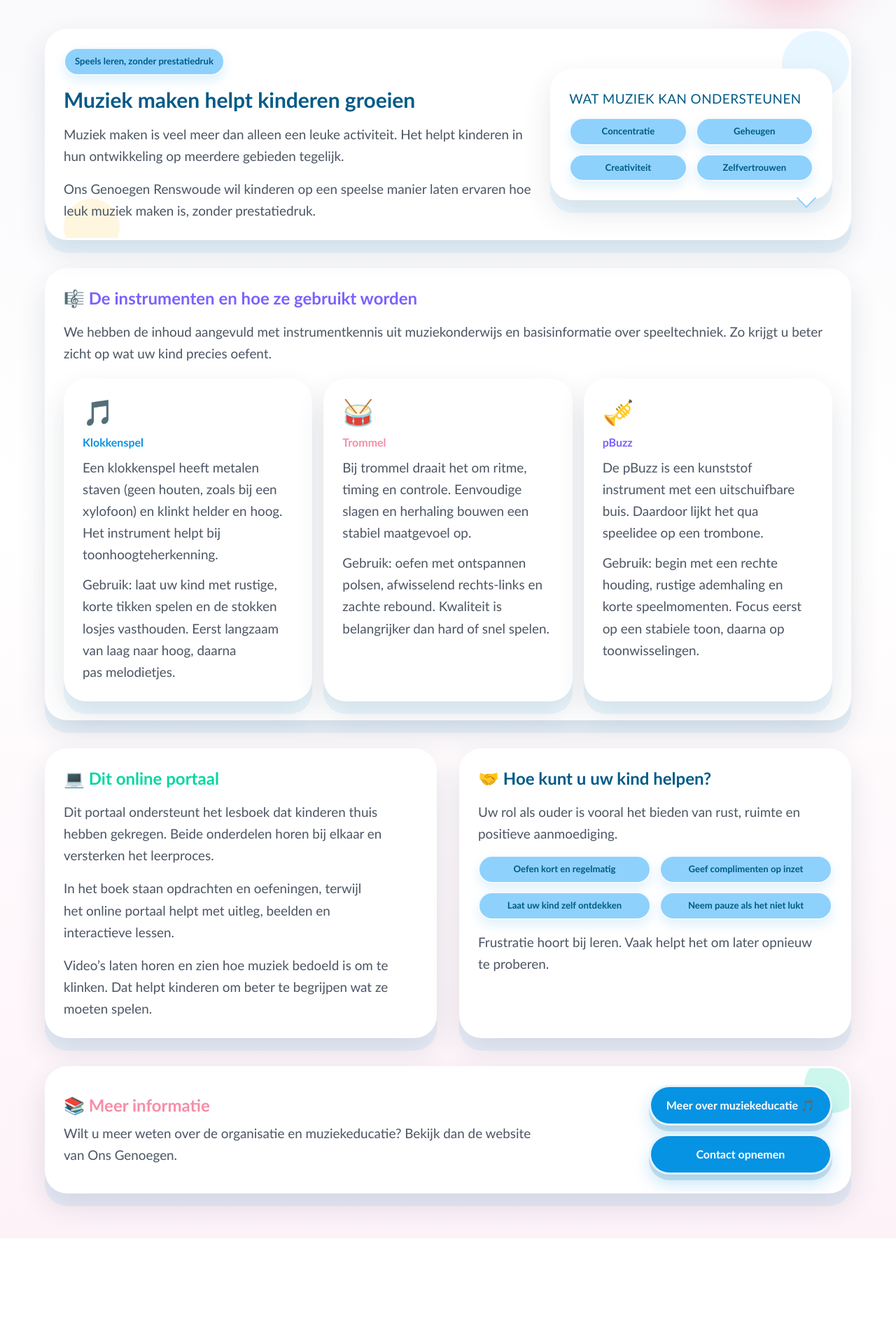
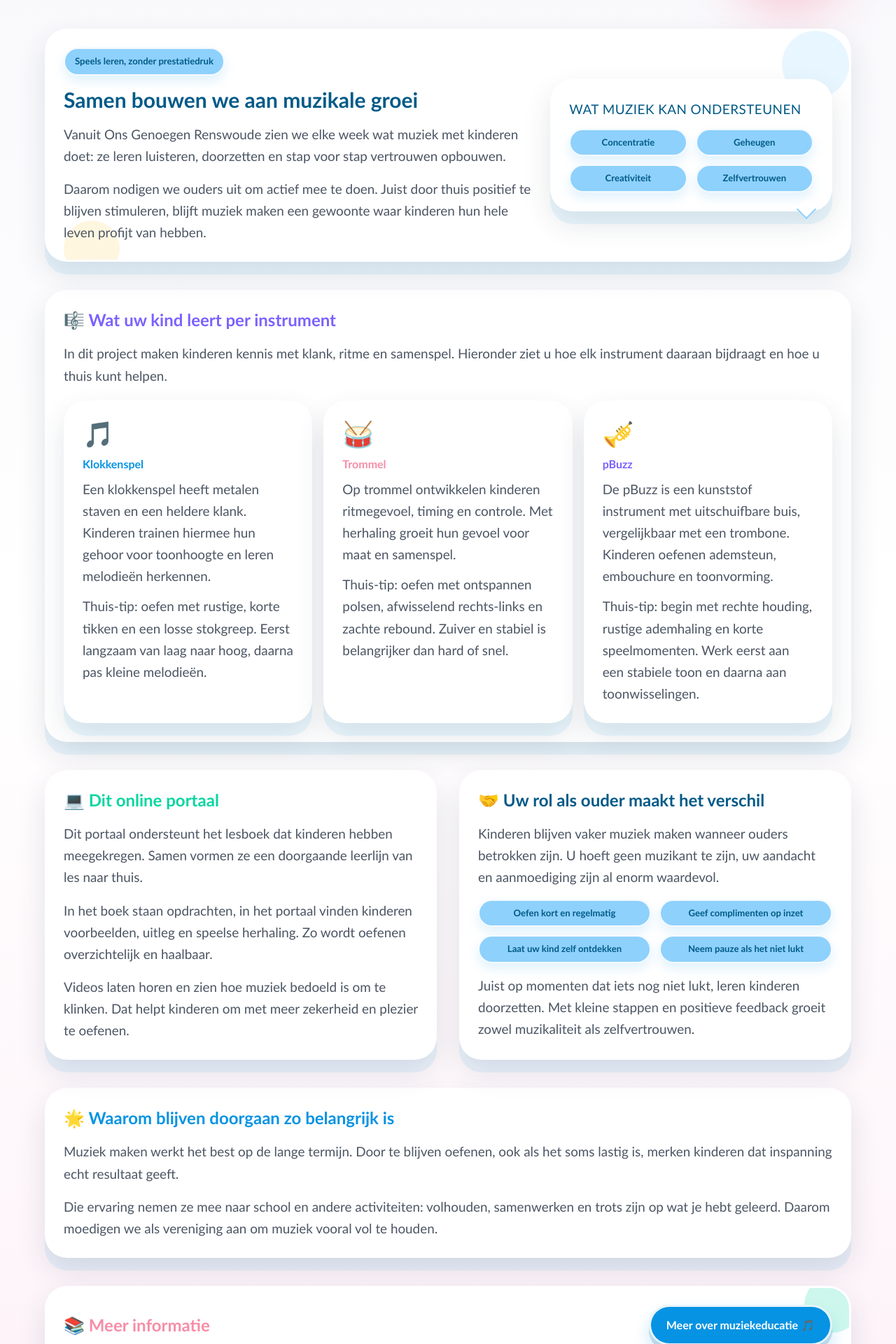
Before and after one commit to ThijsvdM/plezier-in-muziek-maken, a Next.js app: page /ouders in a window 1280 px wide. Shown: the part 380-2300 px from the top of the page at 70% size. Before the commit the page ends 2149 px from the top, so only its background shows below. Built offline with nearby package versions, Linux system fonts and the light colour scheme.

Commit message:
textual changes in lesson pages and parent page

```diff
--- a/src/app/ouders/page.js
+++ b/src/app/ouders/page.js
@@ -26,7 +26,7 @@ export default function OudersPage() {
           </h1>
 
           <p className="subtitle mx-auto mt-3 max-w-2xl">
-            Alles wat u nodig heeft om uw kind thuis op een speelse, rustige manier te begeleiden.
+            Als muziekvereniging nemen we u graag mee in dit project, zodat uw kind met plezier kan blijven groeien in muziek.
           </p>
         </div>
 
@@ -38,13 +38,13 @@ export default function OudersPage() {
             <div>
               <div className="badge mb-4">Speels leren, zonder prestatiedruk</div>
               <h2 className="text-3xl font-black mb-4" style={{ color: "var(--primary-dark)" }}>
-                Muziek maken helpt kinderen groeien
+                Samen bouwen we aan muzikale groei
               </h2>
               <p className="subtitle mb-4">
-                Muziek maken is veel meer dan alleen een leuke activiteit. Het helpt kinderen in hun ontwikkeling op meerdere gebieden tegelijk.
+                Vanuit Ons Genoegen Renswoude zien we elke week wat muziek met kinderen doet: ze leren luisteren, doorzetten en stap voor stap vertrouwen opbouwen.
               </p>
               <p className="subtitle">
-                Ons Genoegen Renswoude wil kinderen op een speelse manier laten ervaren hoe leuk muziek maken is, zonder prestatiedruk.
+                Daarom nodigen we ouders uit om actief mee te doen. Juist door thuis positief te blijven stimuleren, blijft muziek maken een gewoonte waar kinderen hun hele leven profijt van hebben.
               </p>
             </div>
 
@@ -64,11 +64,11 @@ export default function OudersPage() {
 
         <section className="card mb-8 md:mb-10">
           <h2 className="text-2xl font-black mb-4" style={{ color: "var(--purple)" }}>
-            🎼 De instrumenten en hoe ze gebruikt worden
+            🎼 Wat uw kind leert per instrument
           </h2>
 
           <p className="subtitle mb-5">
-            We hebben de inhoud aangevuld met instrumentkennis uit muziekonderwijs en basisinformatie over speeltechniek. Zo krijgt u beter zicht op wat uw kind precies oefent.
+            In dit project maken kinderen kennis met klank, ritme en samenspel. Hieronder ziet u hoe elk instrument daaraan bijdraagt en hoe u thuis kunt helpen.
           </p>
 
           <div className="grid gap-4 md:grid-cols-3">
@@ -78,10 +78,10 @@ export default function OudersPage() {
                 Klokkenspel
               </h3>
               <p className="subtitle text-sm mb-3">
-                Een klokkenspel heeft metalen staven (geen houten, zoals bij een xylofoon) en klinkt helder en hoog. Het instrument helpt bij toonhoogteherkenning.
+                Een klokkenspel heeft metalen staven en een heldere klank. Kinderen trainen hiermee hun gehoor voor toonhoogte en leren melodieën herkennen.
               </p>
               <p className="subtitle text-sm">
-                Gebruik: laat uw kind met rustige, korte tikken spelen en de stokken losjes vasthouden. Eerst langzaam van laag naar hoog, daarna pas melodietjes.
+                Thuis-tip: oefen met rustige, korte tikken en een losse stokgreep. Eerst langzaam van laag naar hoog, daarna pas kleine melodieën.
               </p>
             </article>
 
@@ -91,10 +91,10 @@ export default function OudersPage() {
                 Trommel
               </h3>
               <p className="subtitle text-sm mb-3">
-                Bij trommel draait het om ritme, timing en controle. Eenvoudige slagen en herhaling bouwen een stabiel maatgevoel op.
+                Op trommel ontwikkelen kinderen ritmegevoel, timing en controle. Met herhaling groeit hun gevoel voor maat en samenspel.
               </p>
               <p className="subtitle text-sm">
-                Gebruik: oefen met ontspannen polsen, afwisselend rechts-links en zachte rebound. Kwaliteit is belangrijker dan hard of snel spelen.
+                Thuis-tip: oefen met ontspannen polsen, afwisselend rechts-links en zachte rebound. Zuiver en stabiel is belangrijker dan hard of snel.
               </p>
             </article>
 
@@ -104,10 +104,10 @@ export default function OudersPage() {
                 pBuzz
               </h3>
               <p className="subtitle text-sm mb-3">
-                De pBuzz is een kunststof instrument met een uitschuifbare buis. Daardoor lijkt het qua speelidee op een trombone.
+                De pBuzz is een kunststof instrument met uitschuifbare buis, vergelijkbaar met een trombone. Kinderen oefenen ademsteun, embouchure en toonvorming.
               </p>
               <p className="subtitle text-sm">
-                Gebruik: begin met een rechte houding, rustige ademhaling en korte speelmomenten. Focus eerst op een stabiele toon, daarna op toonwisselingen.
+                Thuis-tip: begin met rechte houding, rustige ademhaling en korte speelmomenten. Werk eerst aan een stabiele toon en daarna aan toonwisselingen.
               </p>
             </article>
           </div>
@@ -119,22 +119,22 @@ export default function OudersPage() {
               💻 Dit online portaal
             </h2>
             <p className="subtitle mb-4">
-              Dit portaal ondersteunt het lesboek dat kinderen thuis hebben gekregen. Beide onderdelen horen bij elkaar en versterken het leerproces.
+              Dit portaal ondersteunt het lesboek dat kinderen hebben meegekregen. Samen vormen ze een doorgaande leerlijn van les naar thuis.
             </p>
             <p className="subtitle mb-4">
-              In het boek staan opdrachten en oefeningen, terwijl het online portaal helpt met uitleg, beelden en interactieve lessen.
+              In het boek staan opdrachten, in het portaal vinden kinderen voorbeelden, uitleg en speelse herhaling. Zo wordt oefenen overzichtelijk en haalbaar.
             </p>
             <p className="subtitle">
-              Video’s laten horen en zien hoe muziek bedoeld is om te klinken. Dat helpt kinderen om beter te begrijpen wat ze moeten spelen.
+              Videos laten horen en zien hoe muziek bedoeld is om te klinken. Dat helpt kinderen om met meer zekerheid en plezier te oefenen.
             </p>
           </section>
 
           <section className="card">
             <h2 className="text-2xl font-black mb-4" style={{ color: "var(--primary-dark)" }}>
-              🤝 Hoe kunt u uw kind helpen?
+              🤝 Uw rol als ouder maakt het verschil
             </h2>
             <p className="subtitle mb-4">
-              Uw rol als ouder is vooral het bieden van rust, ruimte en positieve aanmoediging.
+              Kinderen blijven vaker muziek maken wanneer ouders betrokken zijn. U hoeft geen muzikant te zijn, uw aandacht en aanmoediging zijn al enorm waardevol.
             </p>
             <div className="grid gap-3 sm:grid-cols-2">
               <div className="badge text-center py-3">Oefen kort en regelmatig</div>
@@ -143,10 +143,22 @@ export default function OudersPage() {
               <div className="badge text-center py-3">Neem pauze als het niet lukt</div>
             </div>
             <p className="subtitle mt-4">
-              Frustratie hoort bij leren. Vaak helpt het om later opnieuw te proberen.
+              Juist op momenten dat iets nog niet lukt, leren kinderen doorzetten. Met kleine stappen en positieve feedback groeit zowel muzikaliteit als zelfvertrouwen.
             </p>
           </section>
         </div>
+
+        <section className="card mb-8 md:mb-10">
+          <h2 className="text-2xl font-black mb-4" style={{ color: "var(--primary)" }}>
+            🌟 Waarom blijven doorgaan zo belangrijk is
+          </h2>
+          <p className="subtitle mb-4">
+            Muziek maken werkt het best op de lange termijn. Door te blijven oefenen, ook als het soms lastig is, merken kinderen dat inspanning echt resultaat geeft.
+          </p>
+          <p className="subtitle">
+            Die ervaring nemen ze mee naar school en andere activiteiten: volhouden, samenwerken en trots zijn op wat je hebt geleerd. Daarom moedigen we als vereniging aan om muziek vooral vol te houden.
+          </p>
+        </section>
 
         <section className="card relative overflow-hidden">
           <div className="absolute -right-4 -top-4 h-20 w-20 rounded-full opacity-20" style={{ background: "var(--green)" }}></div>
@@ -156,7 +168,7 @@ export default function OudersPage() {
                 📚 Meer informatie
               </h2>
               <p className="subtitle max-w-2xl">
-                Wilt u meer weten over de organisatie en muziekeducatie? Bekijk dan de website van Ons Genoegen.
+                Wilt u meer weten over onze vereniging en dit project? We vertellen u er graag meer over.
               </p>
             </div>
 
```
Also changed, not shown: src/components/LessonPage.js (+29 -18 lines).
